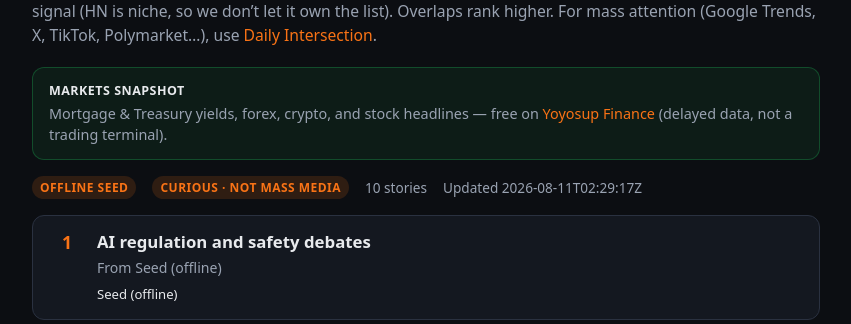
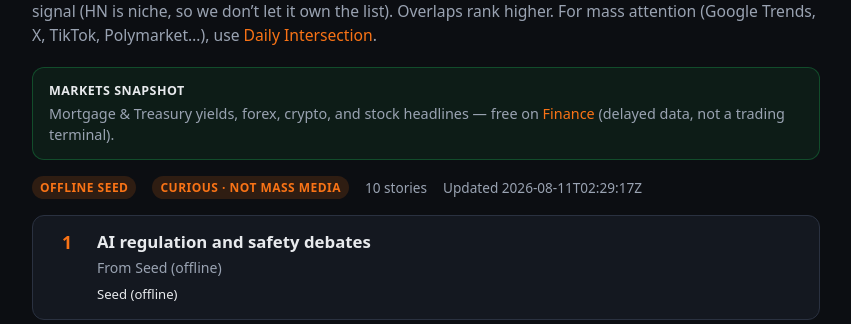
Before and after one commit to tcurtis1/news, a FastAPI app: page / in a window 1280 px wide. Shown: the part 187-511 px from the top of the page, without its empty margins (214-1065 px from the left). Run offline with FastAPI, Linux system fonts and the light colour scheme; data that the repository does not hold is empty.

Commit message:
Call the markets product Finance, not Yoyosup Finance, in callouts.

```diff
--- a/app/main.py
+++ b/app/main.py
@@ -33,7 +33,7 @@ log = logging.getLogger("news")
 BASE = Path(__file__).resolve().parent
 PUBLIC_BASE = os.environ.get("PUBLIC_BASE", "https://news.yoyosup.com")
 MOD_ADMIN_TOKEN = os.environ.get("MOD_ADMIN_TOKEN", "").strip()
-APP_VERSION = "0.9.5"
+APP_VERSION = "0.9.6"
 GEO_COOKIE = "yoyonews_geo"
 GEO_COOKIE_MAX_AGE = 60 * 60 * 24 * 365  # 1 year
 
--- a/app/templates/pulse.html
+++ b/app/templates/pulse.html
@@ -9,12 +9,12 @@
     use <a href="/search">Daily Intersection</a>.
   </p>
 
-  <aside class="network-callout" aria-label="Yoyosup Finance">
+  <aside class="network-callout" aria-label="Finance">
     <b>Markets snapshot</b>
     <span>
       Mortgage &amp; Treasury yields, forex, crypto, and stock headlines —
       free on
-      <a href="https://finance.yoyosup.com/?ref=news-pulse" rel="noopener">Yoyosup Finance</a>
+      <a href="https://finance.yoyosup.com/?ref=news-pulse" rel="noopener">Finance</a>
       (delayed data, not a trading terminal).
     </span>
   </aside>
--- a/app/templates/search.html
+++ b/app/templates/search.html
@@ -18,11 +18,11 @@
     <a href="/my?geo={{ geo_code }}">MyNews</a>. Location is collapsed below — open it to change.
   </p>
 
-  <aside class="network-callout" aria-label="Yoyosup Finance">
+  <aside class="network-callout" aria-label="Finance">
     <b>Rates &amp; markets</b>
     <span>
       Looking up Fed, housing, or tickers?
-      <a href="https://finance.yoyosup.com/?ref=news-intersection" rel="noopener">Yoyosup Finance</a>
+      <a href="https://finance.yoyosup.com/?ref=news-intersection" rel="noopener">Finance</a>
       has Treasury &amp; mortgage rates, FX, crypto, and market headlines (free).
     </span>
   </aside>
```
